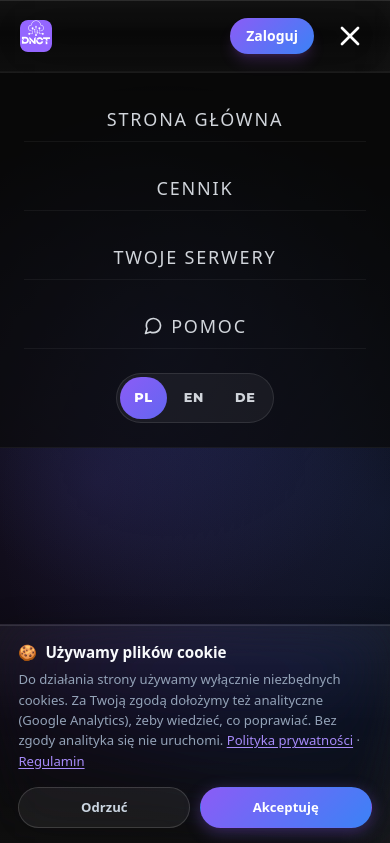
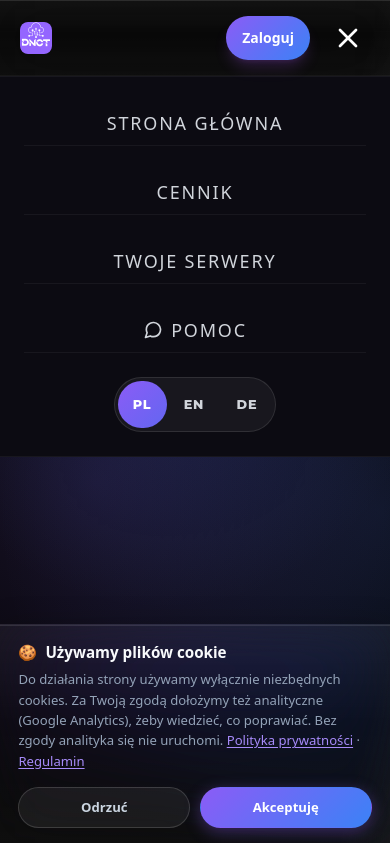
Before and after one commit to Aleksos322/dnct-website, a PHP site: page /assets/clear/clear.php in a window 390 px wide, after a click that opens the changed part. Shown: the top 843 px of the page. Run offline with PHP 8.4, Linux system fonts and the light colour scheme.

Commit message:
Navbar na telefonie: cele dotyku 44 px, menu z pełnym kryciem i przewijaniem
Hamburger 40x40 i Zaloguj 36 px wysokości podniesione do 44 px, pozycje menu
mają powiększony obszar dotyku pseudoelementem (układ bez zmian). Menu mobilne
miało krycie 0.72 i zagnieżdżony backdrop-filter, który wewnątrz nav.glass nie
rozmywa strony - nagłówek przebijał przez pozycje. Sztywne max-height 420 px
zamienione na min(420px, 100dvh - pasek), żeby menu przewijało się w poziomie.

Co-Authored-By: Claude Fable 5.2 <noreply@anthropic.com>

```diff
--- a/assets/navibar/navbar.css
+++ b/assets/navibar/navbar.css
@@ -704,3 +704,47 @@ nav .glass-content.max-w-7xl { max-width: 1680px; padding-left: clamp(20px, 4vw,
     .nav-lang--mobile { display: inline-flex; align-self: center; margin: 0.6rem auto 0.2rem; }
     .nav-lang--mobile .nav-lang-opt { padding: 0.45rem 0.9rem; font-size: 0.8rem; }
 }
+
+/* ==========================================================================
+   TELEFON: cele dotyku i menu na niskim ekranie (2026-11-15)
+   Wygląd zostaje ten sam - rośnie wyłącznie obszar, w który trafia palec.
+   ========================================================================== */
+@media (max-width: 1140px) {
+    /* Hamburger miał 40x40. */
+    .nav-hamburger { min-width: 44px; min-height: 44px; }
+
+    /* Dzwonek ściskał się w rzędzie flex do 42 px. */
+    #dnct-bell-btn { flex: none; }
+
+    /* "Zaloguj" miało 36 px wysokości. */
+    nav.glass a.bg-gradient-main { display: inline-flex; align-items: center; min-height: 44px; }
+
+    /* Sztywne 420 px wystawało poza ekran w poziomie telefonu (wys. 360-430 px):
+       dolnych pozycji nie dało się dosięgnąć, bo menu nie przewijało się. */
+    .nav-mobile-menu.open {
+        max-height: min(420px, calc(100vh - 4.6rem));
+        max-height: min(420px, calc(100dvh - 4.6rem));
+        overflow-y: auto;
+        overscroll-behavior: contain;
+    }
+
+    /* Menu siedzi WEWNĄTRZ <nav class="glass">, który sam ma backdrop-filter.
+       Zagnieżdżony backdrop-filter widzi tylko wnętrze rodzica, więc rozmycie
+       strony pod menu nie działało i przy kryciu 0.72 nagłówek strony
+       przebijał przez pozycje menu. Tafla dostaje pełne krycie. */
+    .nav-mobile-menu {
+        background: #0c0b12;
+    }
+
+    /* Pozycje menu to sam tekst (28 px wysokości). Pseudoelement powiększa
+       obszar dotyku do odstępu między pozycjami, bez ruszania układu. */
+    .nav-mobile-menu a:not(.nav-lang-opt) { position: relative; }
+    .nav-mobile-menu a:not(.nav-lang-opt):not(.nav-disabled)::after {
+        content: "";
+        position: absolute;
+        inset: -0.7rem 0;
+    }
+}
+@media (max-width: 640px) {
+    .nav-lang--mobile .nav-lang-opt { padding: 0.6rem 0.95rem; }
+}
```
